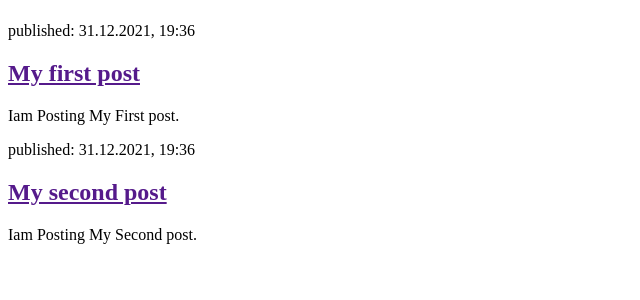
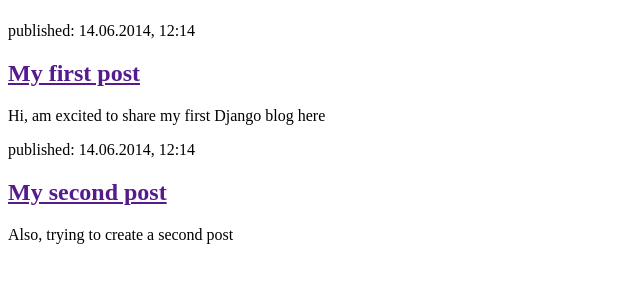
Before and after one commit to Chandarahas/My-First-Blog, a Django app: template blog/templates/blog/post_list.html in a window 1280 px wide. Shown: the part 58-358 px from the top of the page, without its empty margins (0-640 px from the left). Run offline with Django 3.2, Linux system fonts and the light colour scheme; the template is opened without the code that fills it, so the values that code supplies are empty.

```diff
--- a/blog/templates/blog/post_list.html
+++ b/blog/templates/blog/post_list.html
@@ -9,15 +9,15 @@
         </header>
 
         <article>
-            <time>published: 31.12.2021, 19:36</time>
+            <time>published: 14.06.2014, 12:14</time>
             <h2><a href="">My first post</a></h2>
-            <p>Iam Posting My First post.</p>
+            <p>Hi, am excited to share my first Django blog here</p>
         </article>
 
         <article>
-            <time>published: 31.12.2021, 19:36</time>
+            <time>published: 14.06.2014, 12:14</time>
             <h2><a href="">My second post</a></h2>
-            <p>Iam Posting My Second post.</p>
+            <p>Also, trying to create a second post</p>
         </article>
     </body>
 </html>
--- a/blog/views.py
+++ b/blog/views.py
@@ -5,5 +5,5 @@ from .models import Post
 # Create your views here.
 
 def post_list(request):
-    Post.objects.filter(published_date__lte=timezone.now()).order_by('published_date')
+    posts = Post.objects.filter(published_date__lte=timezone.now()).order_by('published_date')
     return render(request, 'blog/post_list.html', {'posts': posts})
```
